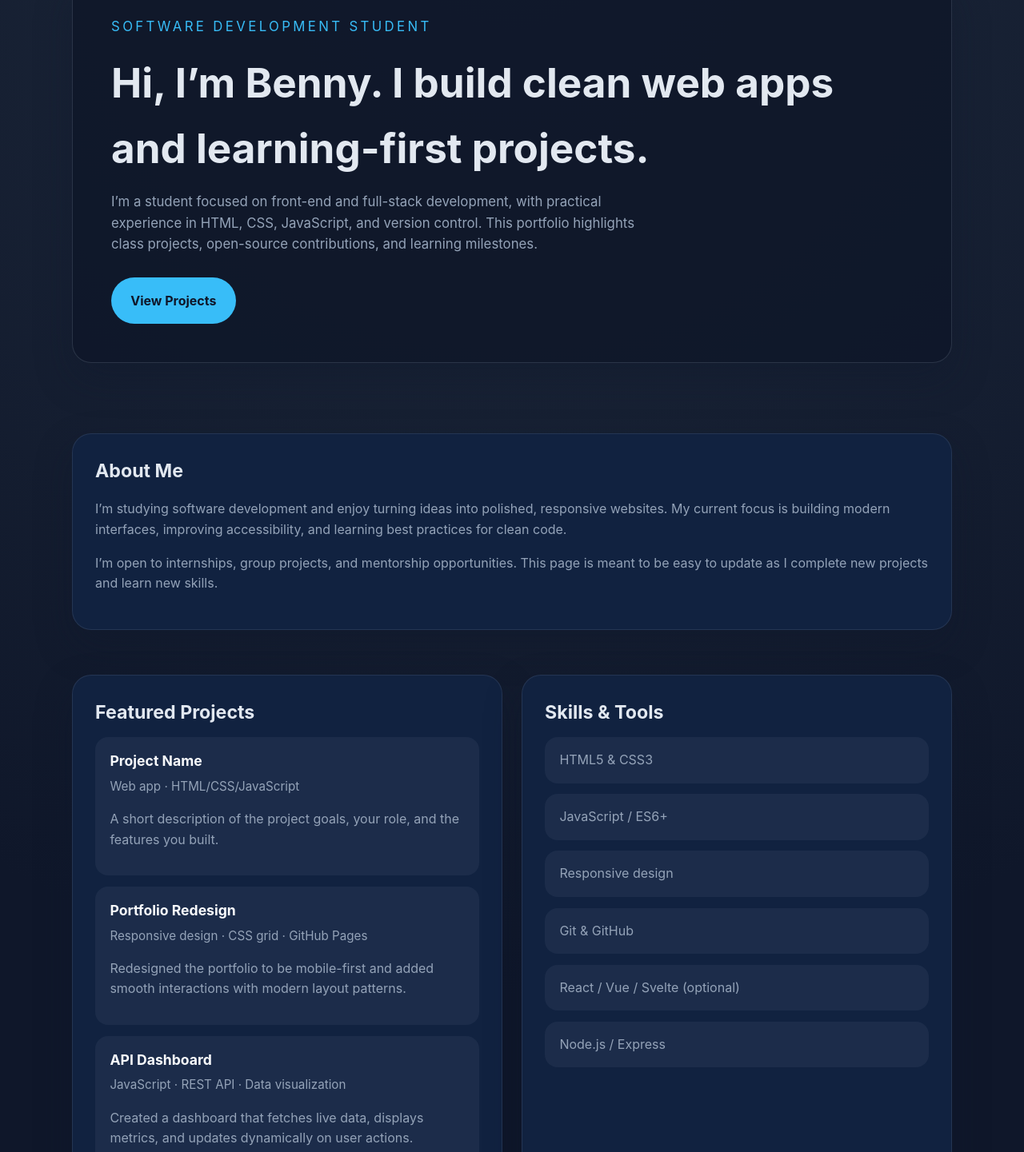
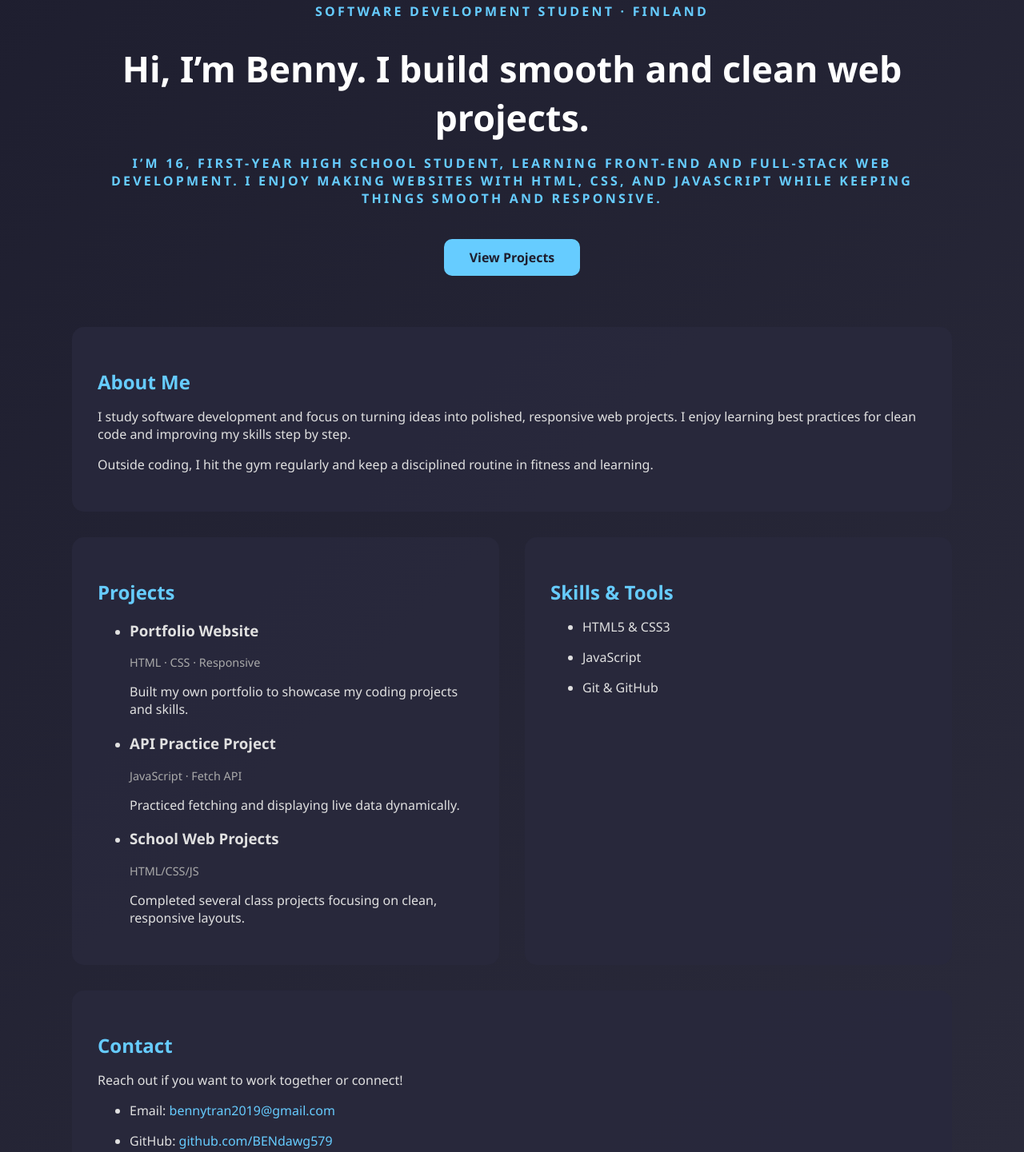
Before and after one commit to BENdawg579/BENdawg579.github.io, a plain HTML site: page index.html in a window 1280 px wide. Shown: the part 109-1550 px from the top of the page at 80% size. Drawn offline with Linux system fonts and the light colour scheme.

Commit message:
Deed has been done

```diff
--- a/index.html
+++ b/index.html
@@ -3,57 +3,168 @@
   <head>
     <meta charset="UTF-8" />
     <meta name="viewport" content="width=device-width, initial-scale=1.0" />
-    <title>Software Development Portfolio</title>
-    <link rel="stylesheet" href="styles.css" />
+    <title>Benny | Software Dev Portfolio</title>
+    <style>
+      /* BASE */
+      body {
+        font-family: 'Segoe UI', Tahoma, Geneva, Verdana, sans-serif;
+        background: linear-gradient(135deg, #1e1e2f, #2b2b3b);
+        color: #e0e0e0;
+        margin: 0;
+        padding: 0;
+        transition: background 0.5s ease;
+      }
+
+      a {
+        color: #6cf;
+        text-decoration: none;
+        transition: color 0.3s ease;
+      }
+
+      a:hover {
+        color: #4af;
+      }
+
+      .container {
+        max-width: 1100px;
+        margin: 0 auto;
+        padding: 2rem;
+      }
+
+      /* HERO */
+      header .hero {
+        text-align: center;
+        padding: 4rem 1rem;
+      }
+
+      header .hero p {
+        letter-spacing: 0.2em;
+        text-transform: uppercase;
+        color: #6cf;
+        margin-bottom: 1rem;
+        font-weight: bold;
+      }
+
+      header .hero h1 {
+        font-size: 2.8rem;
+        margin-bottom: 1rem;
+        color: #fff;
+      }
+
+      header .hero .button {
+        display: inline-block;
+        margin-top: 1.5rem;
+        padding: 0.75rem 2rem;
+        background: #6cf;
+        color: #1e1e2f;
+        border-radius: 10px;
+        font-weight: bold;
+        transition: all 0.3s ease;
+      }
+
+      header .hero .button:hover {
+        background: #4af;
+        transform: translateY(-3px);
+        box-shadow: 0 5px 15px rgba(0,0,0,0.3);
+      }
+
+      /* CARD */
+      .card {
+        background-color: rgba(40, 40, 60, 0.9);
+        padding: 2rem;
+        border-radius: 15px;
+        margin-bottom: 2rem;
+        transition: transform 0.3s ease, box-shadow 0.3s ease;
+      }
+
+      .card:hover {
+        transform: translateY(-5px);
+        box-shadow: 0 10px 20px rgba(0,0,0,0.3);
+      }
+
+      h2 {
+        color: #6cf;
+        margin-bottom: 1rem;
+      }
+
+      .projects-list li, .skills-list li {
+        margin-bottom: 1rem;
+      }
+
+      .project-meta {
+        font-size: 0.9rem;
+        color: #aaa;
+        margin-bottom: 0.5rem;
+      }
+
+      footer {
+        text-align: center;
+        padding: 2rem 1rem;
+        color: #aaa;
+      }
+
+      .grid {
+        display: grid;
+        gap: 2rem;
+      }
+
+      @media (max-width: 768px){
+        header .hero h1 {
+          font-size: 2rem;
+        }
+      }
+
+    </style>
   </head>
   <body>
     <div class="container">
+      <!-- HERO -->
       <header>
         <div class="hero">
-          <p style="letter-spacing: 0.2em; text-transform: uppercase; color: #38bdf8; margin-bottom: 1rem;">Software Development Student</p>
-          <h1>Hi, I’m Benny. I build clean web apps and learning-first projects.</h1>
+          <p>Software Development Student · Finland</p>
+          <h1>Hi, I’m Benny. I build smooth and clean web projects.</h1>
           <p>
-            I’m a student focused on front-end and full-stack development, with practical experience in HTML, CSS,
-            JavaScript, and version control. This portfolio highlights class projects, open-source contributions, and
-            learning milestones.
+            I’m 16, first-year high school student, learning front-end and full-stack web development.
+            I enjoy making websites with HTML, CSS, and JavaScript while keeping things smooth and responsive.
           </p>
           <a class="button" href="#projects">View Projects</a>
         </div>
       </header>
 
+      <!-- ABOUT -->
       <section id="about">
         <div class="card">
           <h2>About Me</h2>
           <p>
-            I’m studying software development and enjoy turning ideas into polished, responsive websites. My current
-            focus is building modern interfaces, improving accessibility, and learning best practices for clean code.
+            I study software development and focus on turning ideas into polished, responsive web projects.
+            I enjoy learning best practices for clean code and improving my skills step by step.
           </p>
           <p>
-            I’m open to internships, group projects, and mentorship opportunities. This page is meant to be easy to
-            update as I complete new projects and learn new skills.
+            Outside coding, I hit the gym regularly and keep a disciplined routine in fitness and learning.
           </p>
         </div>
       </section>
 
+      <!-- PROJECTS -->
       <section id="projects">
         <div class="grid" style="grid-template-columns: repeat(auto-fit, minmax(280px, 1fr));">
           <div class="card">
-            <h2>Featured Projects</h2>
+            <h2>Projects</h2>
             <ul class="projects-list">
               <li>
-                <h3>Project Name</h3>
-                <div class="project-meta">Web app · HTML/CSS/JavaScript</div>
-                <p>A short description of the project goals, your role, and the features you built.</p>
+                <h3>Portfolio Website</h3>
+                <div class="project-meta">HTML · CSS · Responsive</div>
+                <p>Built my own portfolio to showcase my coding projects and skills.</p>
               </li>
               <li>
-                <h3>Portfolio Redesign</h3>
-                <div class="project-meta">Responsive design · CSS grid · GitHub Pages</div>
-                <p>Redesigned the portfolio to be mobile-first and added smooth interactions with modern layout patterns.</p>
+                <h3>API Practice Project</h3>
+                <div class="project-meta">JavaScript · Fetch API</div>
+                <p>Practiced fetching and displaying live data dynamically.</p>
               </li>
               <li>
-                <h3>API Dashboard</h3>
-                <div class="project-meta">JavaScript · REST API · Data visualization</div>
-                <p>Created a dashboard that fetches live data, displays metrics, and updates dynamically on user actions.</p>
+                <h3>School Web Projects</h3>
+                <div class="project-meta">HTML/CSS/JS</div>
+                <p>Completed several class projects focusing on clean, responsive layouts.</p>
               </li>
             </ul>
           </div>
@@ -62,33 +173,28 @@
             <h2>Skills & Tools</h2>
             <ul class="skills-list">
               <li>HTML5 & CSS3</li>
-              <li>JavaScript / ES6+</li>
-              <li>Responsive design</li>
+              <li>JavaScript</li>
               <li>Git & GitHub</li>
-              <li>React / Vue / Svelte (optional)</li>
-              <li>Node.js / Express</li>
             </ul>
           </div>
         </div>
       </section>
 
+      <!-- CONTACT -->
       <section id="contact">
         <div class="card">
           <h2>Contact</h2>
-          <p>
-            Interested in working together? I’m happy to connect by email or on LinkedIn. Here are a few quick links to
-            keep the page concise.
-          </p>
+          <p>Reach out if you want to work together or connect!</p>
           <ul class="skills-list">
-            <li>Email: <a href="mailto:your.email@example.com" style="color: #38bdf8; text-decoration: none;">your.email@example.com</a></li>
-            <li>LinkedIn: <a href="#" style="color: #38bdf8; text-decoration: none;">linkedin.com/in/yourname</a></li>
-            <li>GitHub: <a href="#" style="color: #38bdf8; text-decoration: none;">github.com/yourusername</a></li>
+            <li>Email: <a href="mailto:bennytran2019@gmail.com">bennytran2019@gmail.com</a></li>
+            <li>GitHub: <a href="https://github.com/BENdawg579">github.com/BENdawg579</a></li>
           </ul>
         </div>
       </section>
 
+      <!-- FOOTER -->
       <footer class="footer">
-        <p>Built with HTML, CSS, and JavaScript. Easy to update with your own projects and details.</p>
+        <p>Built by Benny. Always improving.</p>
       </footer>
     </div>
   </body>
```
